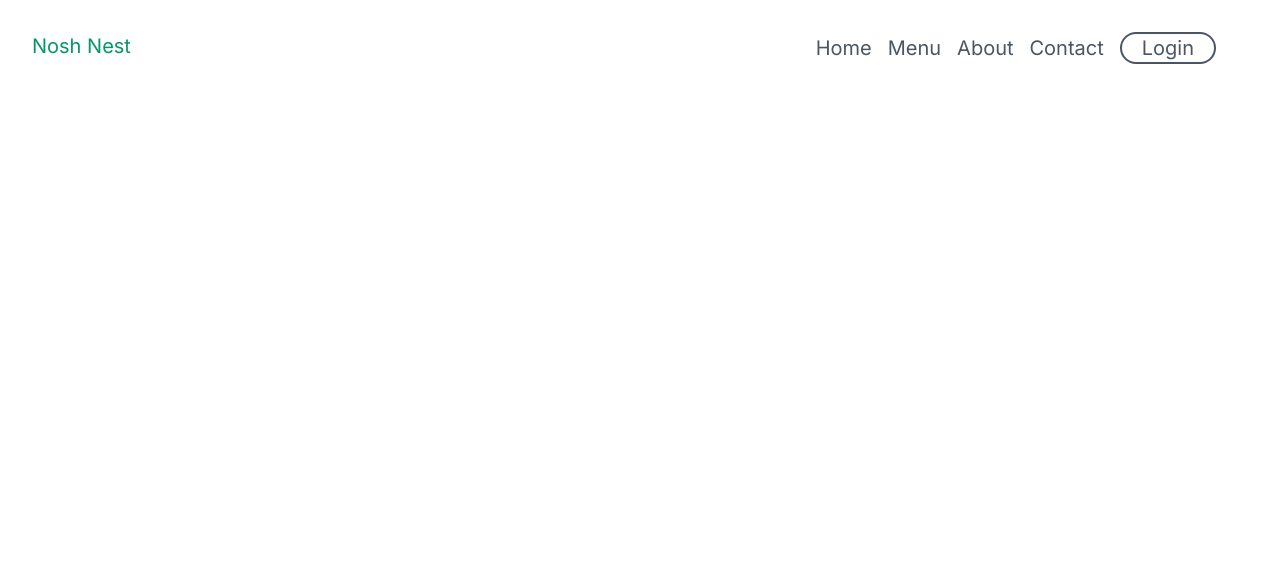
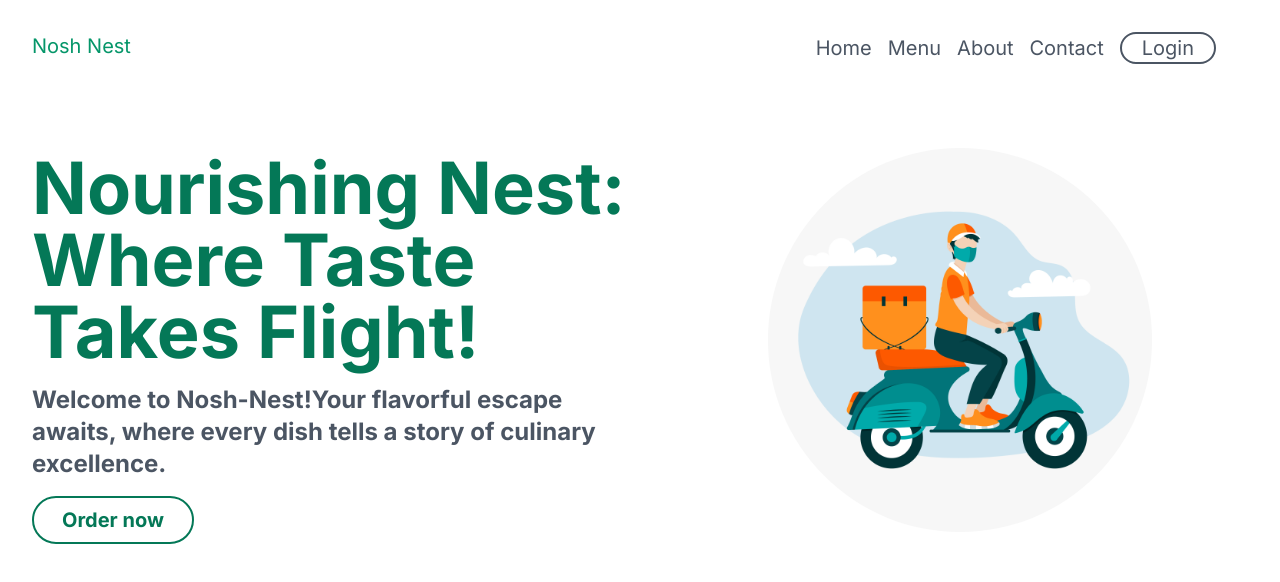
Before and after one commit to AsmitaSagarkar/NoshNest, a Next.js app: page / in a window 1280 px wide. Shown: the top 582 px of the page. Built offline with nearby package versions, Linux system fonts and the light colour scheme.

Commit message:
navbar updated

```diff
--- /dev/null
+++ b/src/app/component/main.tsx
@@ -0,0 +1,19 @@
+
+export default function Main(){
+    return(
+        <div className="grid grid-cols-2">
+
+            <div className="flex flex-col justify-center items-left ml-8 gap-4 mt-14">
+                <h1 className="text-emerald-700 text-7xl font-bold">Nourishing Nest: Where Taste Takes Flight!</h1>
+                <p className="text-gray-600 font-bold text-2xl">Welcome to Nosh-Nest!Your flavorful escape awaits, where every dish tells a story of culinary excellence.</p>
+                <button className="text-emerald-700 rounded-full border-2 border-emerald-700 px-7 py-2 w-max font-bold text-xl">Order now</button>
+
+            </div>
+
+            <div className= "flex justify-center items-center mt-10">
+                <img src={"../deliveryboy.jpg"} alt= "Loading..." className="w-96 h-96 rounded-full"/>
+
+            </div>
+        </div>
+    )
+}
--- a/src/app/page.tsx
+++ b/src/app/page.tsx
@@ -1,9 +1,13 @@
-import Nav from "./component/nav"
+import Nav from "./component/nav";
+import Main from "./component/main";
 
 
 export default function Page(){
     return (
+        <>
         <Nav />
+        <Main />
+        </>
 
 
     )
```
Also changed, not shown: public/deliveryboy.jpg (added).
